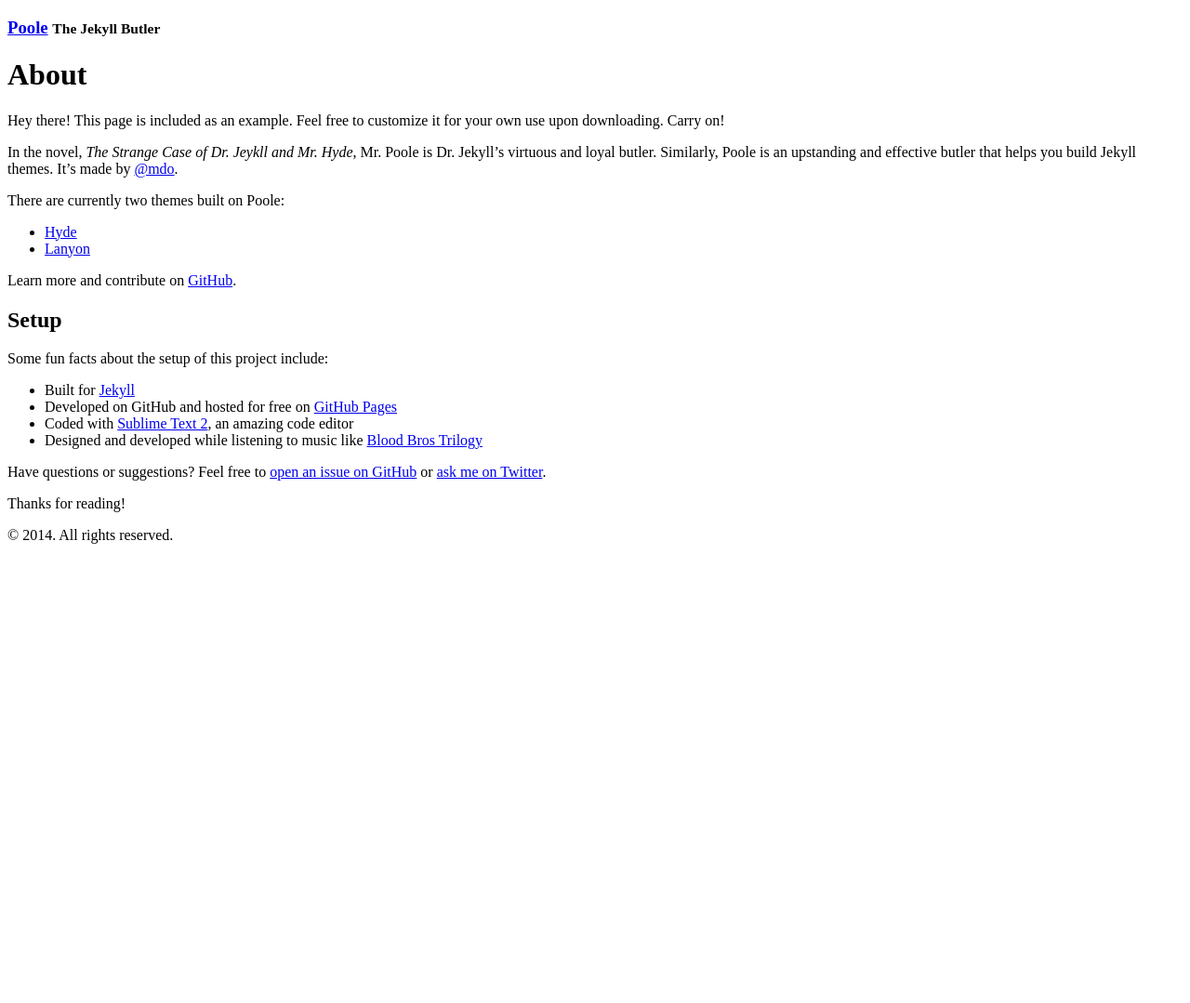
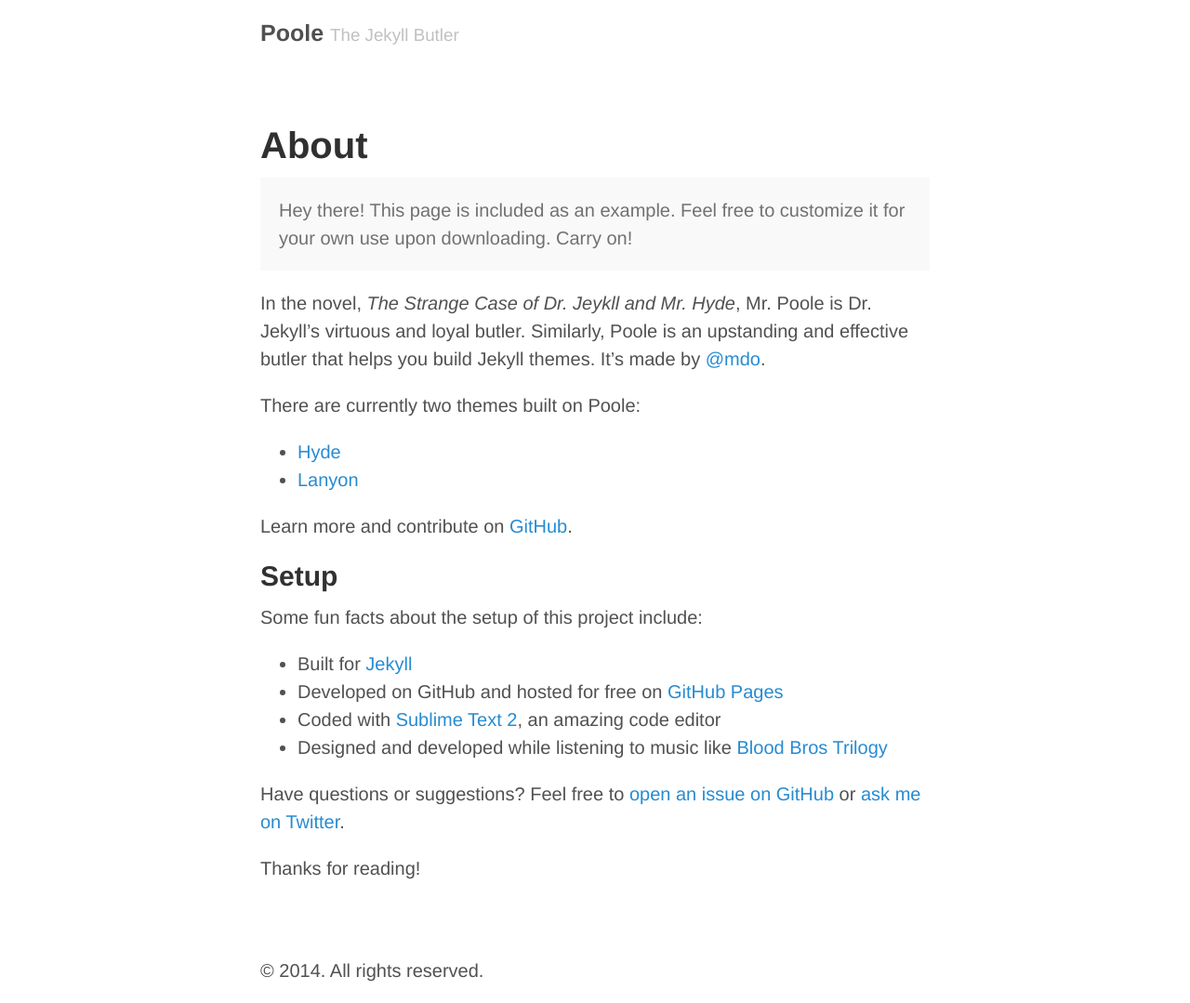
Before and after one commit to gemmahaylett/Blog, a Jekyll site: the page built from about.md, in a window 1280 px wide. Shown: the whole page at 93% size. Built offline with Jekyll 4.4.1, drawn with Linux system fonts in a browser that asks for light colours; Markdown is read by kramdown in place of the engine named in the settings; before the commit the page ends 900 px from its top, so only the background shows below that.

Commit message:
fixed baseurl

```diff
--- a/_config.yml
+++ b/_config.yml
@@ -1,6 +1,7 @@
 # Dependencies
 markdown:         redcarpet
 pygments:         true
+baseurl:          "https://gemmahaylett.github.io/Blog"
 
 # Permalinks
 permalink:        pretty
--- a/_includes/head.html
+++ b/_includes/head.html
@@ -14,12 +14,12 @@
   </title>
 
   <!-- CSS -->
-  <link rel="stylesheet" href="public/css/poole.css">
-  <link rel="stylesheet" href="public/css/syntax.css">
+  <link rel="stylesheet" href="/public/css/poole.css">
+  <link rel="stylesheet" href="/public/css/syntax.css">
 
   <!-- Icons -->
-  <link rel="apple-touch-icon-precomposed" sizes="144x144" href="public/apple-touch-icon-144-precomposed.png">
-                                 <link rel="shortcut icon" href="public/favicon.ico">
+  <link rel="apple-touch-icon-precomposed" sizes="144x144" href="/public/apple-touch-icon-144-precomposed.png">
+                                 <link rel="shortcut icon" href="/public/favicon.ico">
 
   <!-- RSS -->
   <link rel="alternate" type="application/rss+xml" title="RSS" href="/atom.xml">
```
